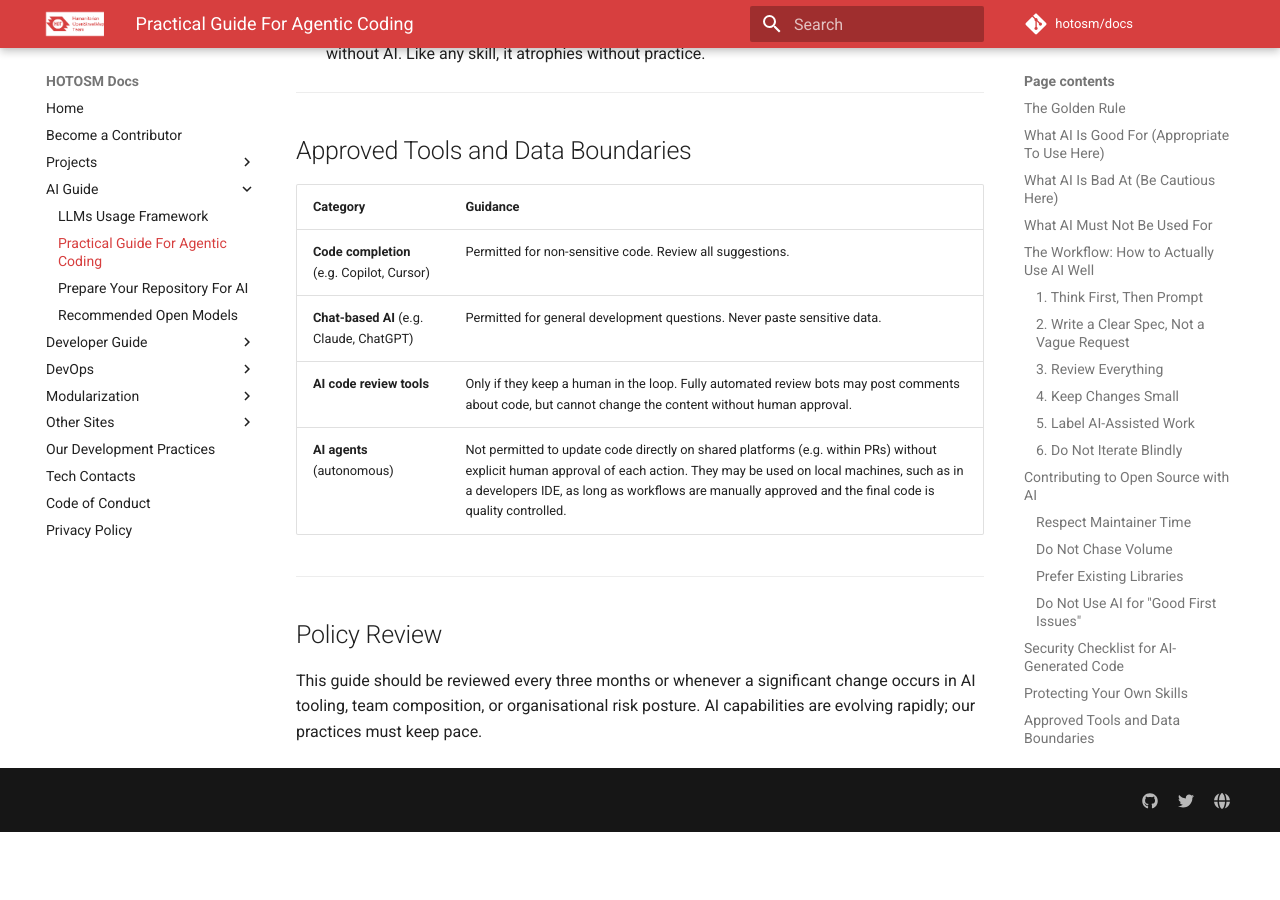
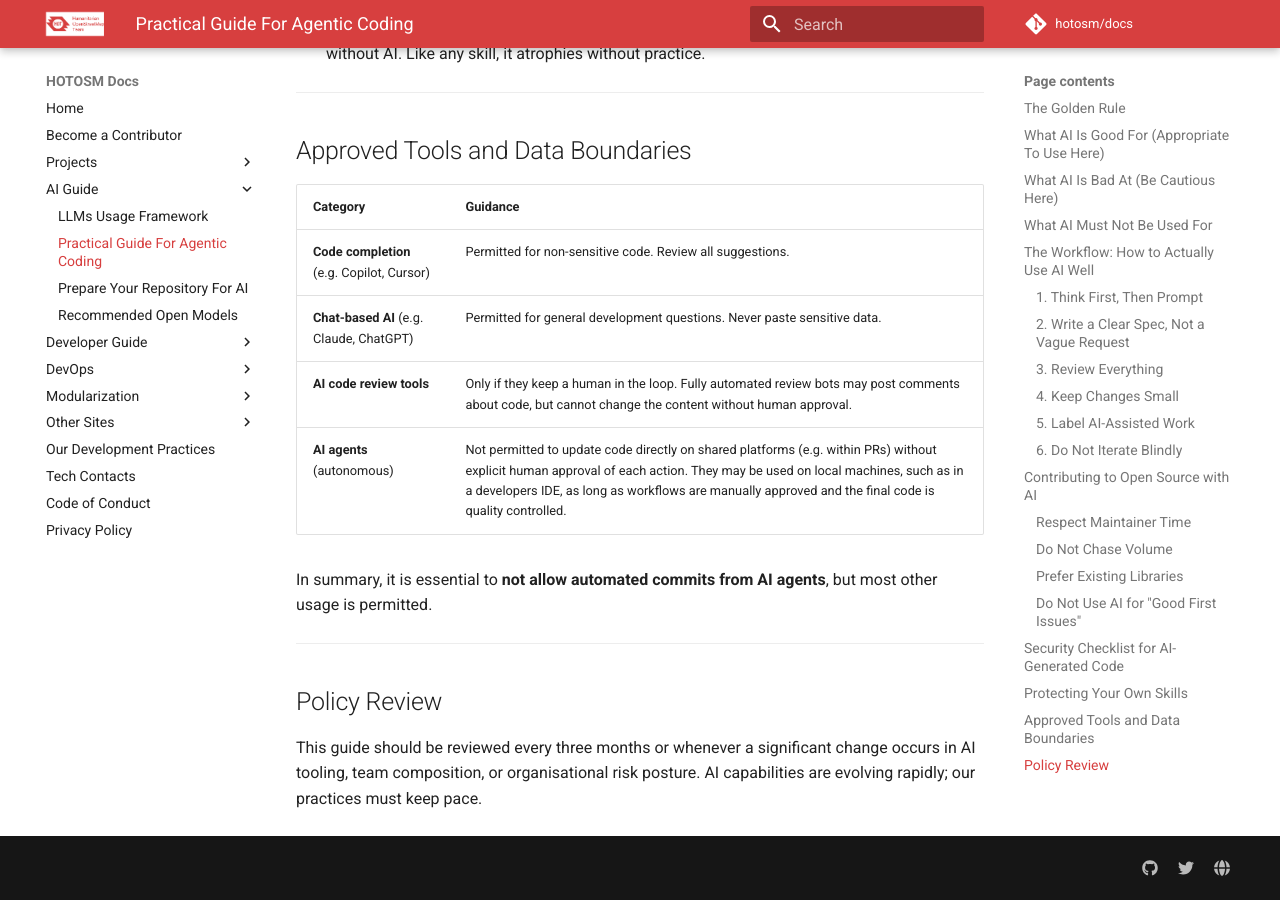
Before and after one commit to hotosm/docs, an MkDocs documentation site: the page built from docs/ai-guide/ai-assisted-coding-guide.md, in a window 1280 px wide and 900 px high, scrolled down 4853 px. Built offline with MkDocs 1.6.1 and Material for MkDocs 9.7.7, drawn with Linux system fonts in a browser that asks for light colours; comment, search, counter and statistics services are not loaded; before the commit the page ends 5685 px from its top, so only the background shows below that.

Commit message:
fix: comment from @kshitijrajsharma on ai commits

```diff
--- a/docs/ai-guide/ai-assisted-coding-guide.md
+++ b/docs/ai-guide/ai-assisted-coding-guide.md
@@ -150,6 +150,8 @@ AI can make you faster, but it can also make you dependent if you are not delibe
 | **AI code review tools**                   | Only if they keep a human in the loop. Fully automated review bots may post comments about code, but cannot change the content without human approval.                                                                                                                            |
 | **AI agents** (autonomous)                 | Not permitted to update code directly on shared platforms (e.g. within PRs) without explicit human approval of each action. They may be used on local machines, such as in a developers IDE, as long as workflows are manually approved and the final code is quality controlled. |
 
+In summary, it is essential to **not allow automated commits from AI agents**, but most other usage is permitted.
+
 ---
 
 ## Policy Review
```
